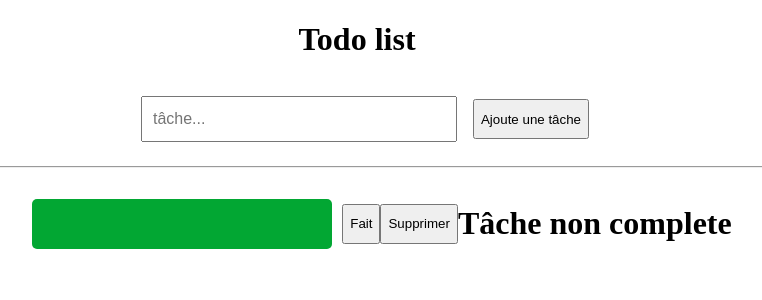
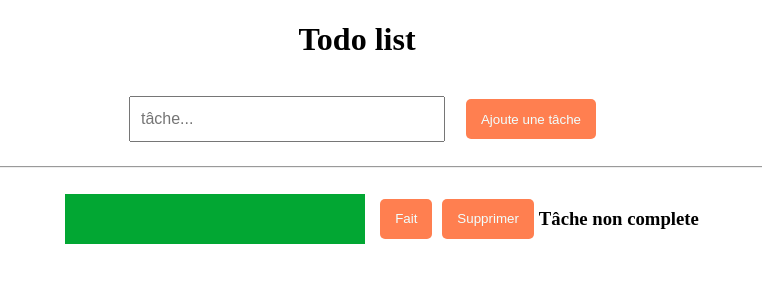
Before and after one commit to Cfy1010/todolist_in_react, a React (Vite) app: page / in a window 1280 px wide. Both pictures are taken after a click on the button "Ajoute une tâche". Shown: the top 300 px of the page, without its empty margins (283-1045 px from the left). Built offline with nearby package versions, Linux system fonts and the light colour scheme.

Commit message:
add somme ui  & keydown

```diff
--- a/src/App.css
+++ b/src/App.css
@@ -12,6 +12,16 @@ input {
 
 button {
   height: 40px;
+  margin: 5px;
+  border: none;
+  background: coral;
+  border-radius: 5px;
+  color: azure;
+  padding: 0 15px;
+}
+
+button:hover {
+  cursor: pointer;
 }
 
 ul {
@@ -24,7 +34,7 @@ li {
   width: 300px;
   height: 40px;
   background-color: #02a733;
-  border-radius: 5px;
+  /* border-radius: 5px; */
   color: azure;
   margin: 10px;
   font-size: 1.3rem;
--- a/src/App.jsx
+++ b/src/App.jsx
@@ -39,6 +39,9 @@ function App() {
           ref={inputTask}
           type="text"
           placeholder="tâche..."
+          onKeyDown={(e) => {
+            if (e.key === "Enter") addTask();
+          }}
           onChange={(e) => {
             setCurrentTask(e.target.value);
           }}
@@ -71,9 +74,9 @@ function App() {
                   Supprimer
                 </button>
                 {val.completed ? (
-                  <h1>Tâche complete</h1>
+                  <h3>Tâche complete</h3>
                 ) : (
-                  <h1>Tâche non complete</h1>
+                  <h3>Tâche non complete</h3>
                 )}
               </div>
             );
```
